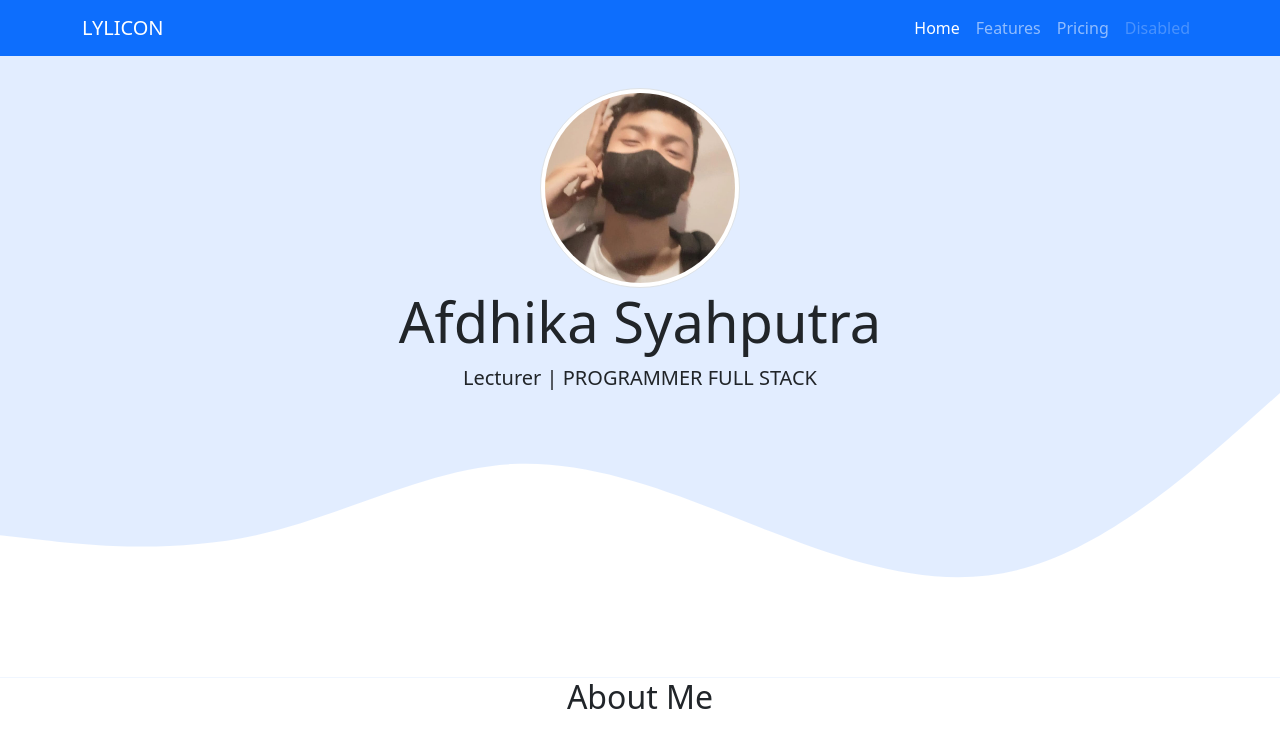
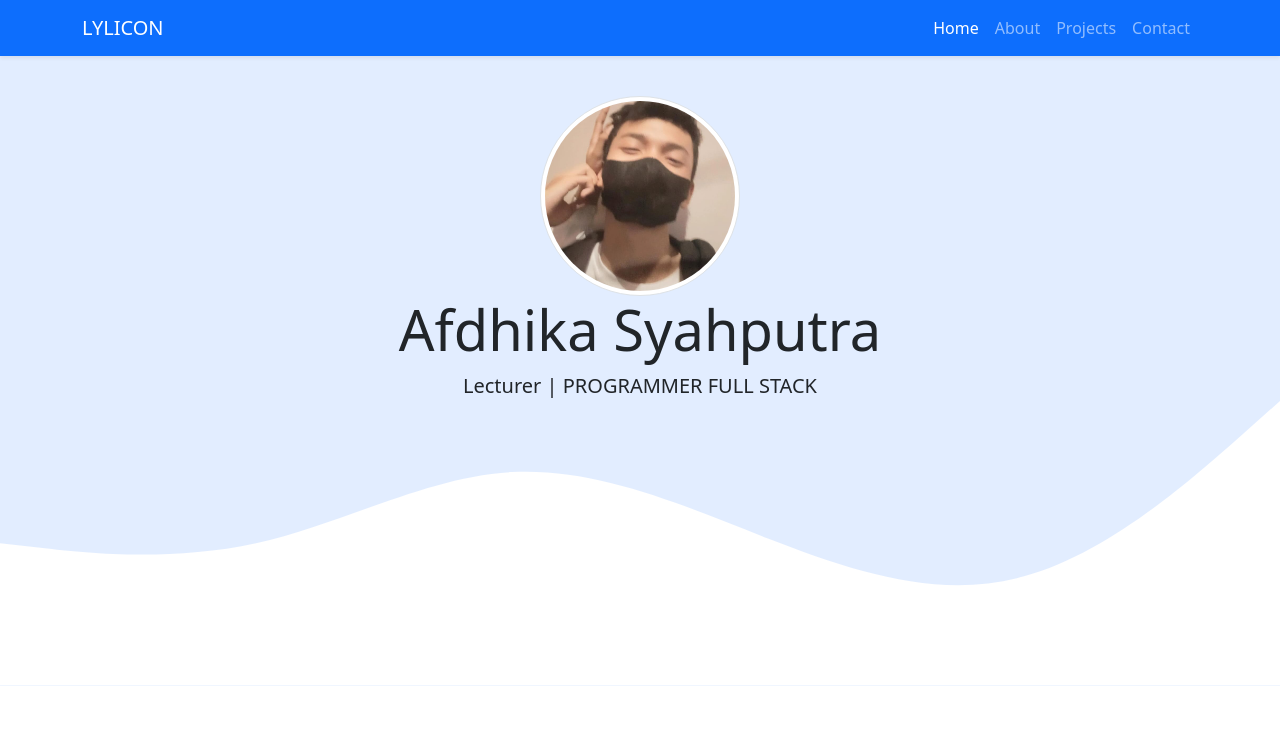
Before and after one commit to dhikaxzz/dhikaxzz.github.io, a plain HTML site: page index.html in a window 1280 px wide. Shown: the top 745 px of the page. Drawn offline with nearby package versions, Linux system fonts and the light colour scheme.

Commit message:
first commit

```diff
--- a/index.html
+++ b/index.html
@@ -12,9 +12,9 @@
     <!-- My CSS -->
     <link rel="stylesheet" href="style.css">
   </head>
-  <body>
+  <body id="home">
     <!-- NavBar -->
-    <nav class="navbar navbar-expand-lg navbar-dark bg-primary">
+    <nav class="navbar navbar-expand-lg navbar-dark bg-primary shadow-sm fixed-top">
         <div class="container">
           <a class="navbar-brand" href="#">LYLICON</a>
           <button class="navbar-toggler" type="button" data-bs-toggle="collapse" data-bs-target="#navbarNav" aria-controls="navbarNav" aria-expanded="false" aria-label="Toggle navigation">
@@ -23,16 +23,16 @@
           <div class="collapse navbar-collapse" id="navbarNav">
             <ul class="navbar-nav ms-auto">
               <li class="nav-item">
-                <a class="nav-link active" aria-current="page" href="#">Home</a>
+                <a class="nav-link active" aria-current="page" href="#home">Home</a>
               </li>
               <li class="nav-item">
-                <a class="nav-link" href="#">Features</a>
+                <a class="nav-link" href="#about">About</a>
               </li>
               <li class="nav-item">
-                <a class="nav-link" href="#">Pricing</a>
+                <a class="nav-link" href="#projects">Projects</a>
               </li>
               <li class="nav-item">
-                <a class="nav-link disabled" aria-disabled="true">Disabled</a>
+                <a class="nav-link" href="#contact">Contact</a>
               </li>
             </ul>
           </div>
@@ -146,7 +146,7 @@
 
       <!-- Footer -->
       <footer class="bg-primary text-white text-center pb-3">
-        <p>Created with love by <a href="https://www.instagram.com/afdhikasyahputra5/" class="text-white fw-bold">Afdhika Syahputra</a></p>
+        <p>Created with <i class="bi bi-chat-square-heart-fill"></i> by <a href="https://www.instagram.com/afdhikasyahputra5/" class="text-white fw-bold">Afdhika Syahputra</a></p>
       </footer>
       <!-- Akhir Footer -->
 
--- a/style.css
+++ b/style.css
@@ -3,7 +3,7 @@ body{
 }
 
 .jumbotron{
-    padding-top: 2rem;
+    padding-top: 6rem;
     background-color: #e2edff;
 }
 
@@ -15,3 +15,6 @@ body{
 p {
     margin-bottom: 0;
 }
+section{
+    padding-top: 5rem;
+}
```
